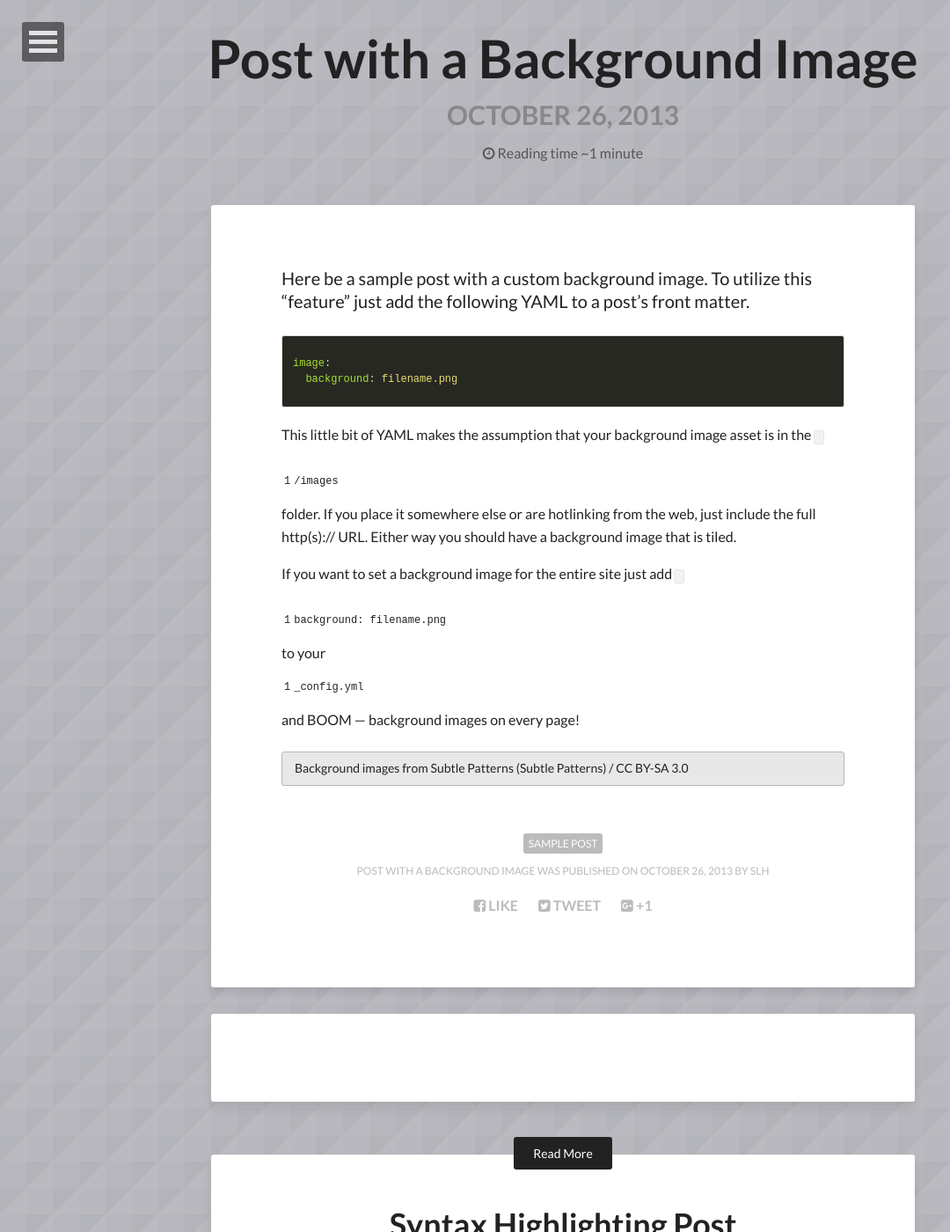
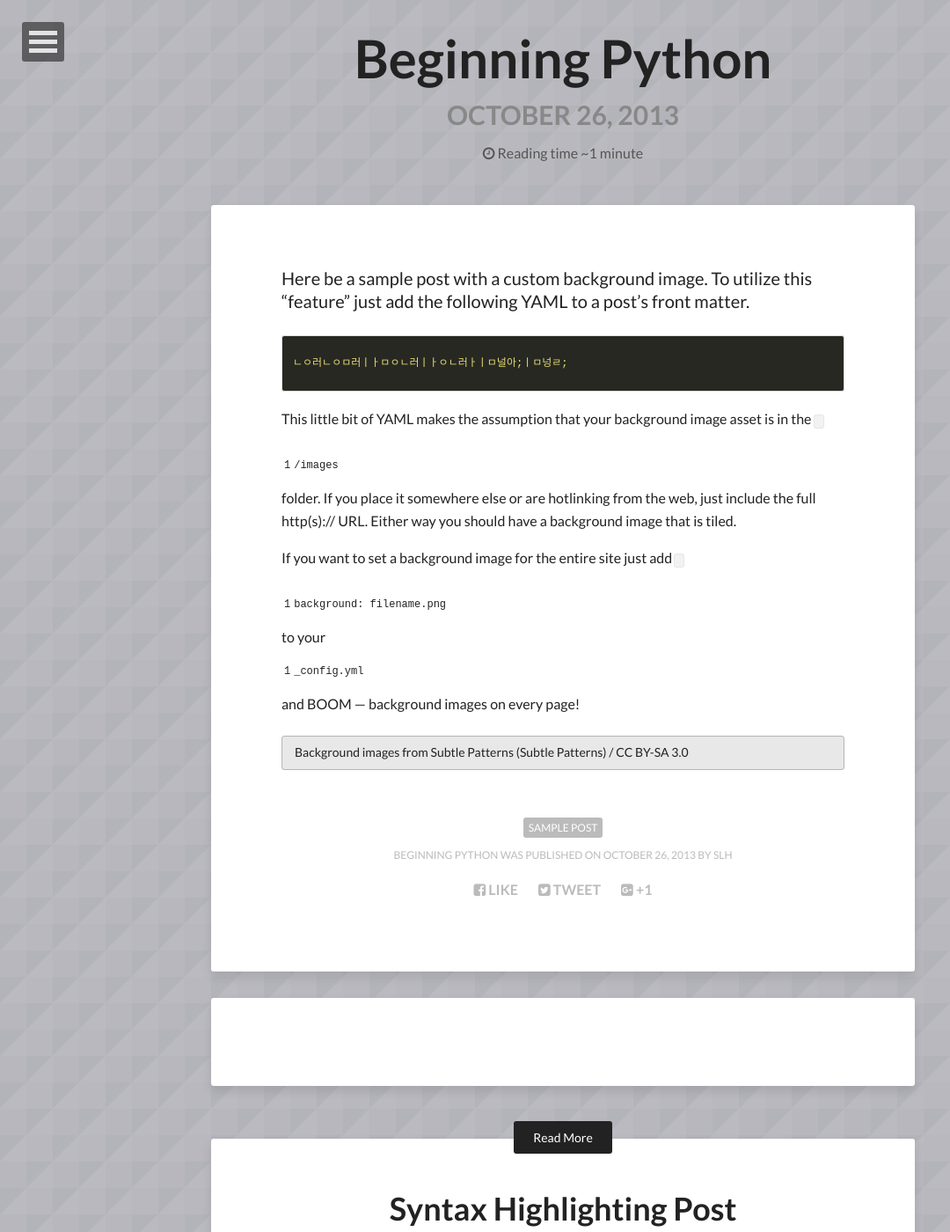
Before and after one commit to geoncheollee/geonblog, a Jekyll site: the page built from _posts/2013-10-26-background-image.md, in a window 1280 px wide and 1400 px high. Shown: the whole window at 88% size, without its empty margins (0-1080 px from the left). Built offline with Jekyll 4.4.1, drawn with Linux system fonts in a browser that asks for light colours; nearby versions of some CDN libraries; comment, search, counter and statistics services are not loaded.

Commit message:
Update 2013-10-26-background-image.md

```diff
--- a/_posts/2013-10-26-background-image.md
+++ b/_posts/2013-10-26-background-image.md
@@ -1,7 +1,7 @@
 ---
 layout: post
-title: Post with a Background Image
-description: "Sample post with a background image CSS override."
+title: Beginning Python
+description: "Python 소개 및 역사"
 tags: [sample post]
 image:
   background: triangular.png
@@ -12,8 +12,7 @@
 Here be a sample post with a custom background image. To utilize this "feature" just add the following YAML to a post's front matter.
 
 {% highlight yaml %}
-image:
-  background: filename.png
+ㄴㅇ러ㄴㅇㅁ러ㅣㅏㅁㅇㄴ러ㅣㅏㅇㄴ러ㅏㅣㅁ널아;ㅣㅁ넝ㄹ;
 {% endhighlight %}
 
 This little bit of YAML makes the assumption that your background image asset is in the `/images` folder. If you place it somewhere else or are hotlinking from the web, just include the full http(s):// URL. Either way you should have a background image that is tiled.
```
